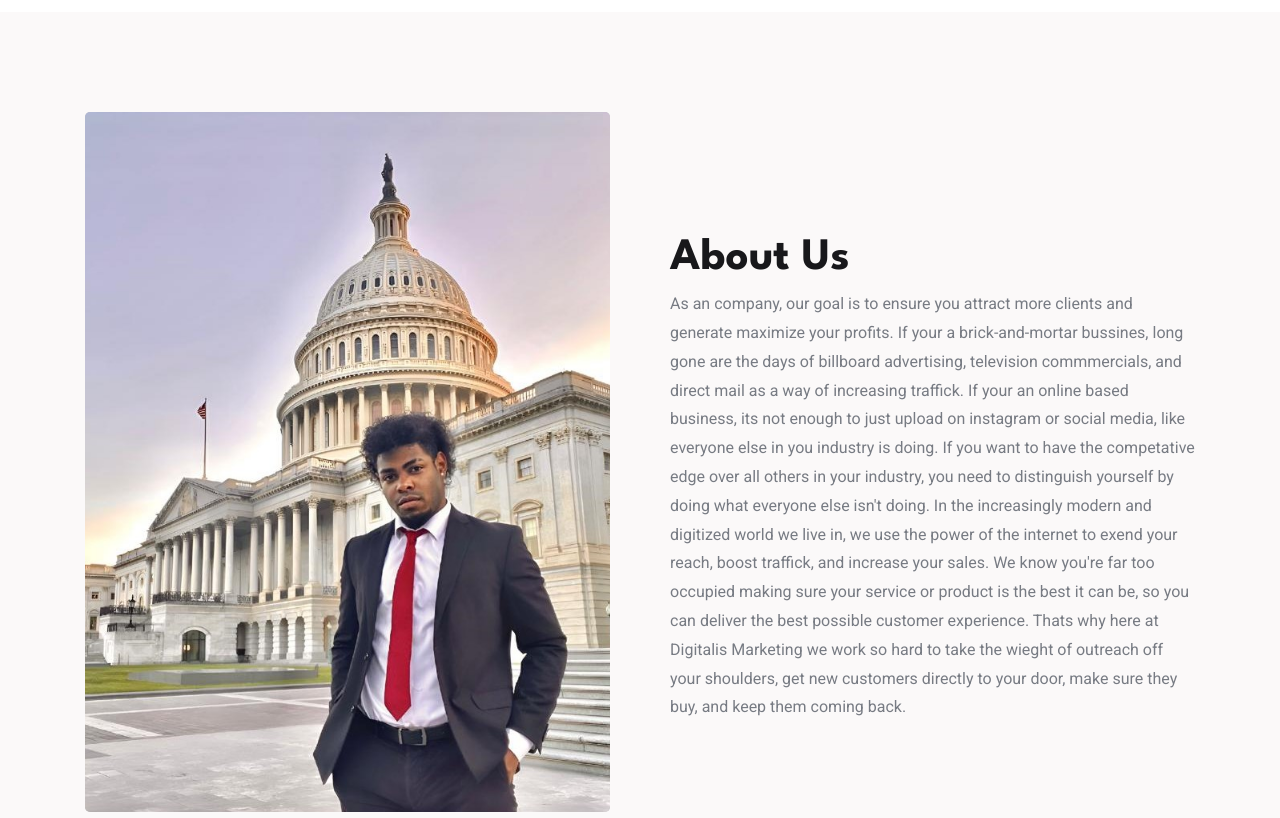
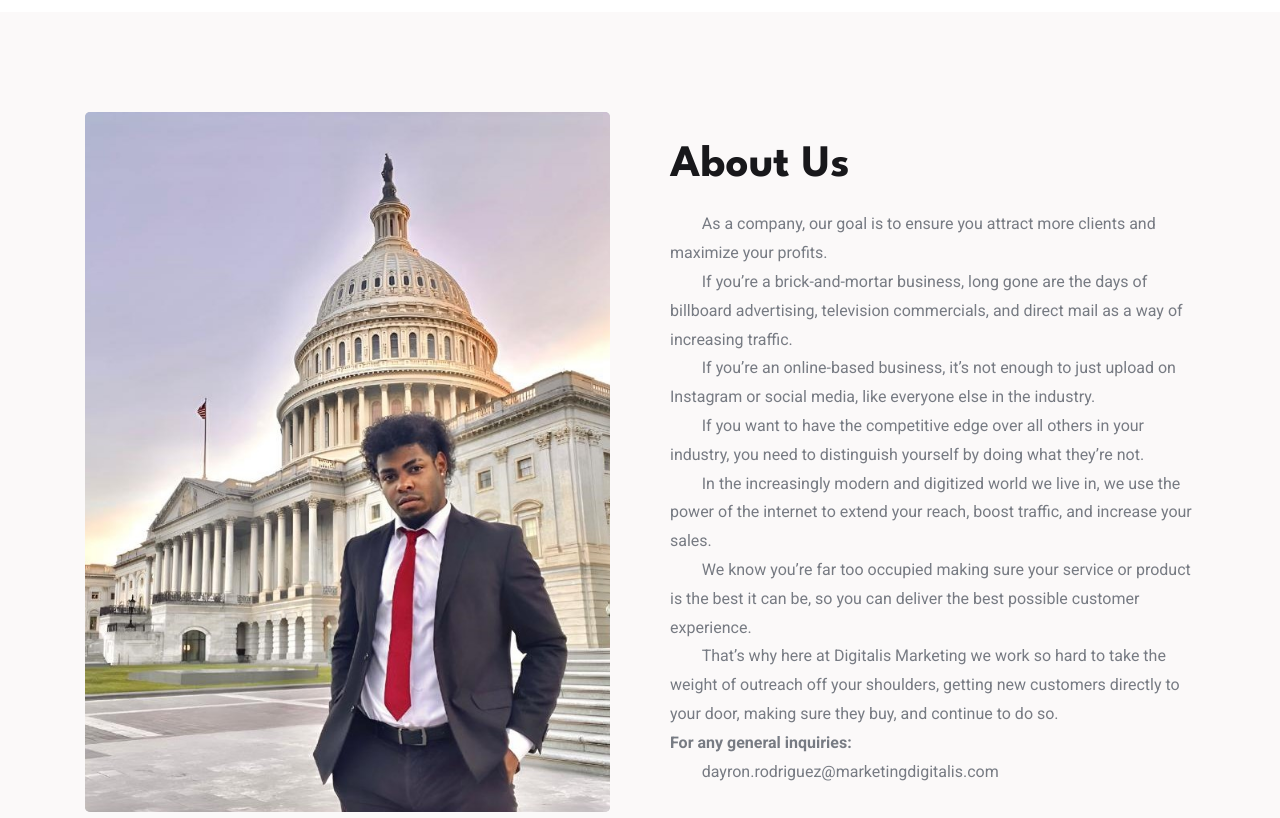
Before and after one commit to RamanChola/Digitalis_Marketing, a website: page index.html in a window 1280 px wide. Shown: the part 2800-3618 px from the top of the page. Drawn offline with nearby package versions, Linux system fonts and the light colour scheme; a script that the page names is missing; files whose address does not match are found by name.

Commit message:
added email, fixed card links to contact section and some typos

```diff
--- a/index.html
+++ b/index.html
@@ -134,7 +134,7 @@
                 </div>
 
                 <h3 class="h3">
-                  <a href="#" class="card-title">SEO Optimization</a>
+                  <a href="#contact" class="card-title">SEO Optimization</a>
                 </h3>
 
                 <p class="card-text">
@@ -153,7 +153,7 @@
                 </div>
 
                 <h3 class="h3">
-                  <a href="#" class="card-title">Social media Advertising</a>
+                  <a href="#contact" class="card-title">Social media Advertising</a>
                 </h3>
 
                 <p class="card-text">
@@ -172,7 +172,7 @@
                 </div>
 
                 <h3 class="h3">
-                  <a href="#" class="card-title">Email marketing</a>
+                  <a href="#contact" class="card-title">Email marketing</a>
                 </h3>
 
                 <p class="card-text">
@@ -192,7 +192,7 @@
                 </div>
 
                 <h3 class="h3">
-                  <a href="#" class="card-title">Web development</a>
+                  <a href="#contact" class="card-title">Web development</a>
                 </h3>
 
                 <p class="card-text">
@@ -211,7 +211,7 @@
                 </div>
 
                 <h3 class="h3">
-                  <a href="#" class="card-title">Copywriting</a>
+                  <a href="#contact" class="card-title">Copywriting</a>
                 </h3>
 
                 <p class="card-text">
@@ -234,12 +234,12 @@
 
       <section class="section " id="contact" aria-label="contact" data-aos="fade-up">
 
-        <h2 class="h2 section-title">Want to get traffick and generate leads?</h2>
+        <h2 class="h2 section-title">Want to get traffic and generate leads?</h2>
         <h2 class="h2 section-title highlight"> INCREASE YOUR SALES</h2>
         <h2></h2>
 
         <p class="section-text">
-          Technology is moving qucikly, do you feel like your bussiness could you use some <strong>tech
+          Technology is moving qucikly, do you feel like your business could you use some <strong>tech
             updates</strong>?
         </p>
 
@@ -255,39 +255,48 @@
       -->
 
       <section class="section about" id="about" aria-label="about">
-        <div class="container">
+        <div class="container" data-aos="fade-up">
 
           <div class="about-banner img-holder" style="--width: 720; --height: 960;">
             <img src="./assets/images/about-us.jpg" width="720" height="960" loading="lazy" alt="about banner"
               class="img-cover">
 
-            <!-- <button class="play-btn" aria-label="Play video">
-              <ion-icon name="play" aria-hidden="true"></ion-icon>
-            </button> -->
           </div>
 
-          <div class="about-content" data-aos="fade-up">
+          <div class="about-content">
 
             <h2 class="h2 section-title">About Us</h2>
 
             <p class="section-text">
-              As an company, our goal is to ensure you attract more clients and generate maximize your profits. If your
-              a brick-and-mortar bussines, long gone are the days of billboard advertising, television commmercials, and
-              direct mail as a way of increasing traffick.
-              If your an online based business, its not enough to just upload on instagram or social media, like
-              everyone else in you industry is doing.
+            <ul>
+              <p class="section-text">
+                &nbsp;&nbsp;&nbsp;&nbsp;&nbsp;&nbsp;&nbsp;&nbsp;As a company, our goal is to ensure you attract more
+                clients and maximize your profits.<br>
+                &nbsp;&nbsp;&nbsp;&nbsp;&nbsp;&nbsp;&nbsp;&nbsp;If you’re a brick-and-mortar business, long gone are the
+                days of billboard
+                advertising, television commercials, and direct mail as a way of increasing traffic.<br>
+                &nbsp;&nbsp;&nbsp;&nbsp;&nbsp;&nbsp;&nbsp;&nbsp;If you’re an online-based business, it’s not enough to
+                just upload on Instagram or social media, like everyone else in the industry.<br>
+                &nbsp;&nbsp;&nbsp;&nbsp;&nbsp;&nbsp;&nbsp;&nbsp;If you want to have the competitive edge over all others
+                in your industry, you need to distinguish yourself by doing what they’re not.<br>
+                &nbsp;&nbsp;&nbsp;&nbsp;&nbsp;&nbsp;&nbsp;&nbsp;In the increasingly modern and digitized world we live
+                in, we use the power of the internet to extend your reach, boost traffic, and increase your sales.<br>
+                &nbsp;&nbsp;&nbsp;&nbsp;&nbsp;&nbsp;&nbsp;&nbsp;We know you’re far too occupied making sure your service
+                or product is the best it can be, so you can deliver the best possible customer experience.<br>
+                &nbsp;&nbsp;&nbsp;&nbsp;&nbsp;&nbsp;&nbsp;&nbsp;That’s why here at Digitalis Marketing we work so hard
+                to take the weight of
+                outreach off your shoulders, getting new customers directly to your door, making sure they buy, and
+                continue to do so.<br>
+                <b>
+                  For any general inquiries:
+                </b>
+                <a
+                  href="mailto:dayron.rodriguez@marketingdigitalis.com">&nbsp;&nbsp;&nbsp;&nbsp;&nbsp;&nbsp;&nbsp;&nbsp;dayron.rodriguez@marketingdigitalis.com</a><br>
+              </p>
 
-              If you want to have the competative edge over all others in your industry, you need to distinguish
-              yourself by doing what everyone else isn't doing.
-              In the increasingly modern and digitized world we live in, we use the power of the internet to exend your
-              reach, boost traffick, and increase your sales.
+            </ul>
+            </p>
 
-              We know you're far too occupied making sure your service or product is the best it can be, so you can
-              deliver the best possible customer experience.
-              Thats why here at Digitalis Marketing we work so hard to take the wieght of outreach off your shoulders,
-              get new customers directly to your door, make sure they buy, and keep them coming back.
-
-            </p>
           </div>
 
         </div>
@@ -308,53 +317,6 @@
 
         </div>
       </section>
-
-      <!--
-        - #CONTACT
-      -->
-
-      <!-- <section class="section contact" id="contact" aria-label="contact">
-        <div class="container">
-
-          <h2 class="h2 section-title">Contact With Us</h2>
-
-          <p class="section-text">
-            Get on a FREE call with us to discuss your bussines goals and what strategies to best employ to help you achieve them.
-          </p>
-
-          <form action="" class="contact-form">
-
-            <div class="input-wrapper">
-              <input type="text" name="name" aria-label="name" placeholder="Your name*" required class="input-field">
-
-              <input type="email" name="email_address" aria-label="email" placeholder="Email address*" required
-                class="input-field">
-            </div>
-
-            <div class="input-wrapper">
-              <input type="text" name="subject" aria-label="subject" placeholder="Subject" class="input-field">
-
-              <input type="number" name="phone" aria-label="phone" placeholder="Phone number" class="input-field">
-            </div>
-
-            <textarea name="message" aria-label="message" placeholder="Your message...*" required
-              class="input-field"></textarea>
-
-            <div class="checkbox-wrapper">
-              <input type="checkbox" name="terms_and_policy" id="terms" required class="checkbox">
-
-              <label for="terms" class="label">
-                Accept <a href="#" class="label-link">Terms of Services</a> and <a href="#" class="label-link">Privacy
-                  Policy</a>
-              </label>
-            </div>
-
-            <button type="submit" class="btn btn-primary">Send Message</button>
-
-          </form>
-
-        </div>
-      </section> -->
 
     </article>
   </main>
```
